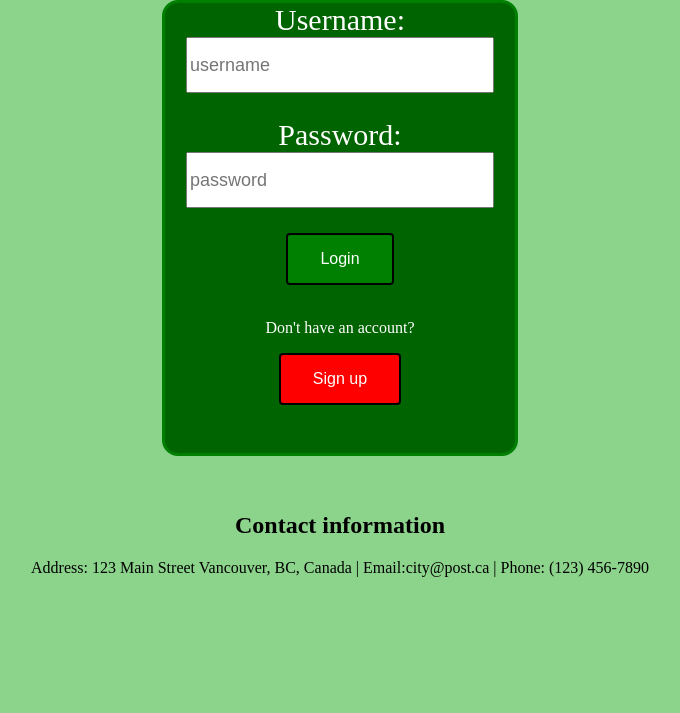
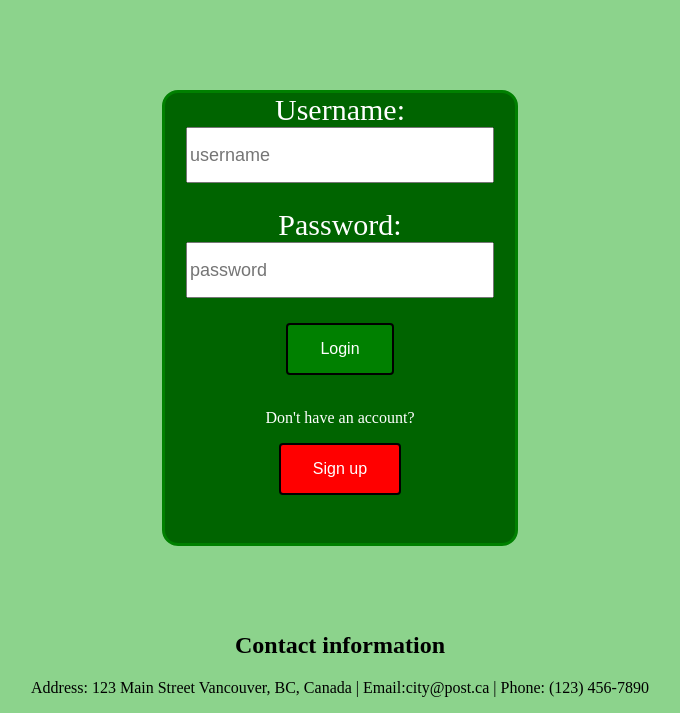
Before and after one commit to vpham04/CityPost, a PHP site: page /login.html in a window 1280 px wide. Shown: the part 218-931 px from the top of the page, without its empty margins (300-980 px from the left). Before the commit the page ends 795 px from the top, so only its background shows below. Run offline with PHP 8.4, Linux system fonts and the light colour scheme.

Commit message:
Added space on top of login

```diff
--- a/src/styles.css
+++ b/src/styles.css
@@ -52,7 +52,7 @@ body {
   border-width: 3px;
   border-color: green;
   background-color: darkgreen;
-  margin: auto;
+  margin: 90px auto 30px;
   vertical-align: middle;
   text-align: center;
   min-height: 450px;
```
